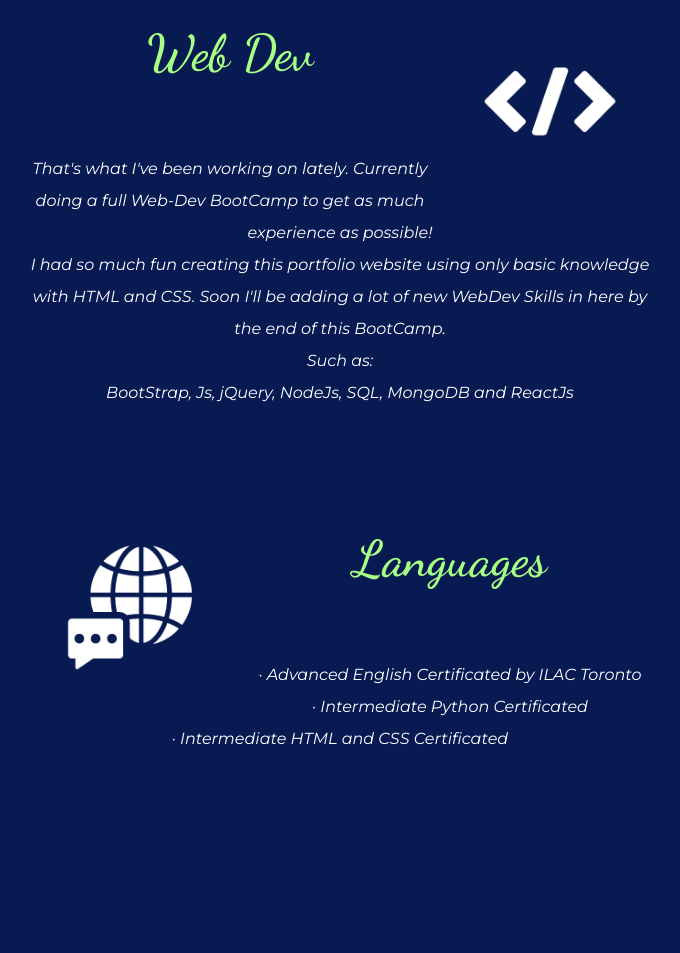
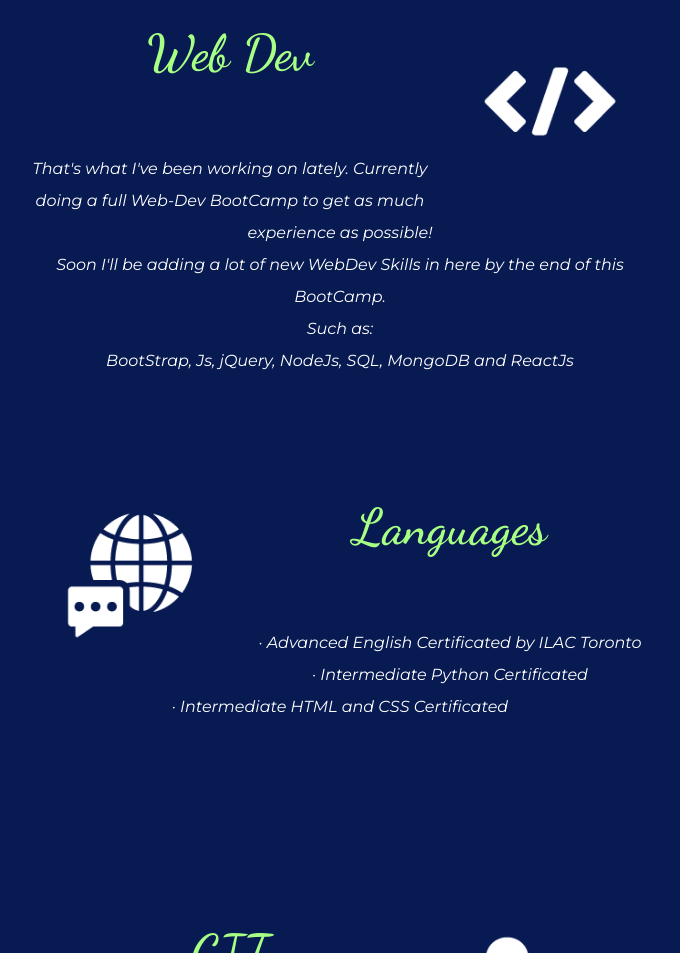
Before and after one commit to ruandiax/RD14X, a plain HTML site: page index.html in a window 1280 px wide. Shown: the part 2418-3371 px from the top of the page, without its empty margins (300-980 px from the left). Drawn offline with Linux system fonts and the light colour scheme.

Commit message:
index change

```diff
--- a/index.html
+++ b/index.html
@@ -60,7 +60,7 @@
                 <img class="webdevPic" src="Web.png" alt="">
 
                 <h3 class="webdevFont">Web Dev</h3>
-                <p class="webdevAbout">That's what I've been working on lately. Currently doing a full Web-Dev BootCamp to get as much experience as possible! <br> I had so much fun creating this portfolio website using only basic knowledge with HTML and CSS. Soon I'll be adding a lot of new WebDev Skills in here by the end of this BootCamp. <br> Such as: <br> <em> BootStrap, Js, jQuery, NodeJs, SQL, MongoDB and ReactJs</em> </p>
+                <p class="webdevAbout">That's what I've been working on lately. Currently doing a full Web-Dev BootCamp to get as much experience as possible! <br> Soon I'll be adding a lot of new WebDev Skills in here by the end of this BootCamp. <br> Such as: <br> <em> BootStrap, Js, jQuery, NodeJs, SQL, MongoDB and ReactJs</em> </p>
 
               </div>
 
```
